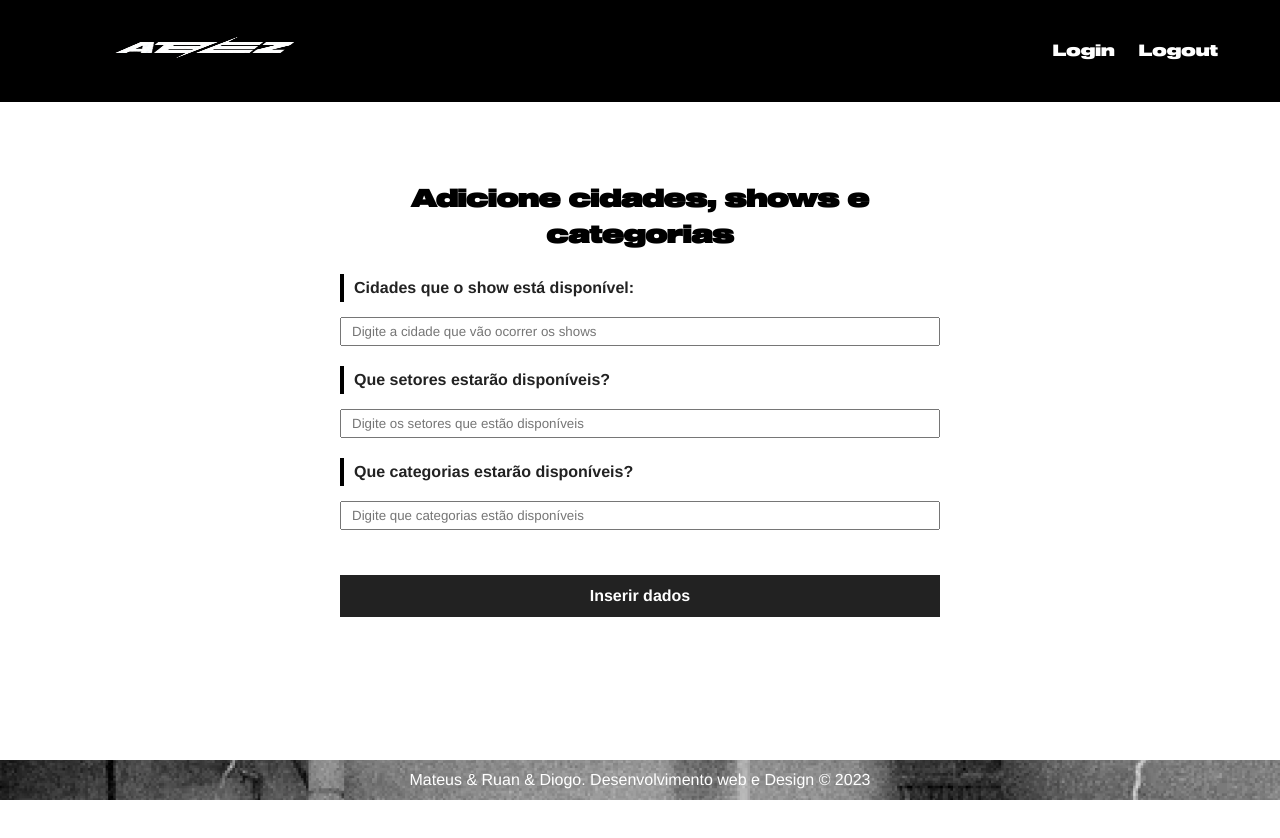
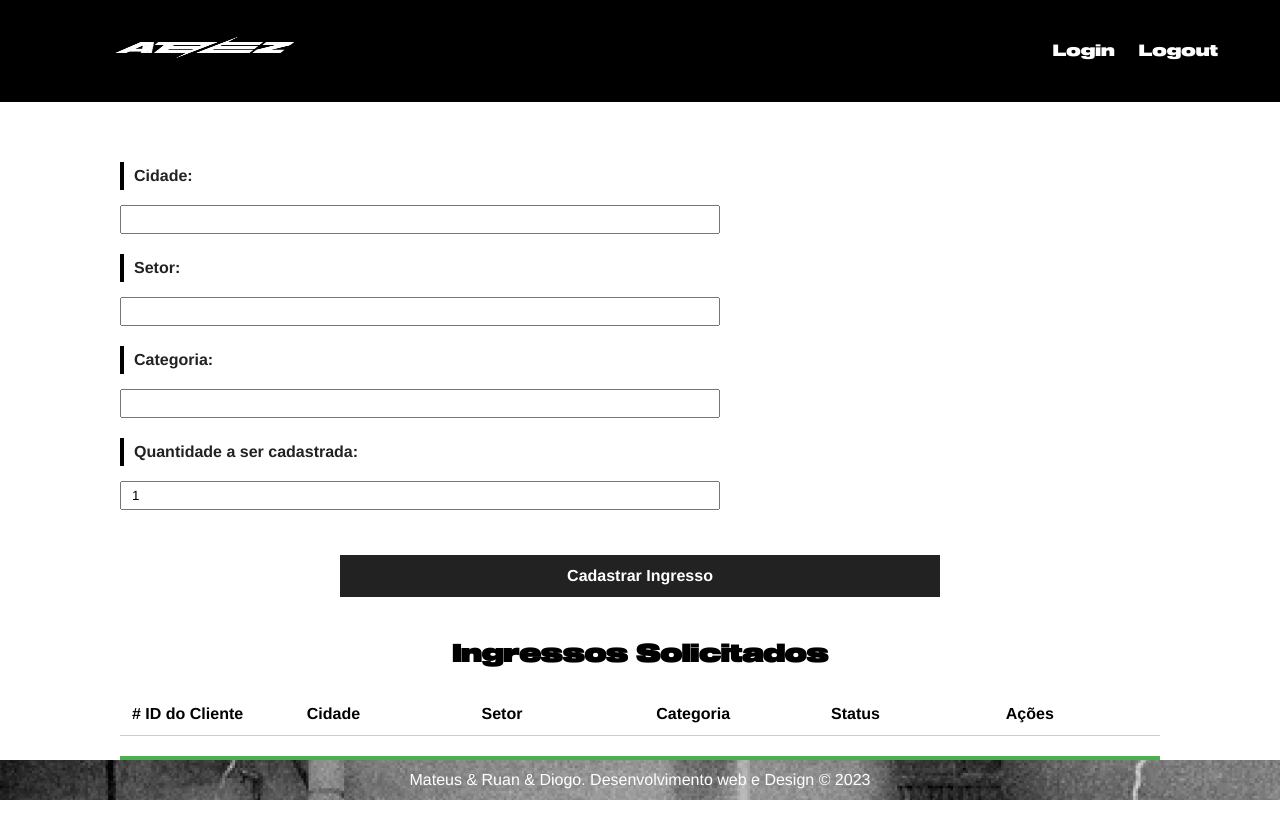
Before and after one commit to mateusfelipenobre/bilheteria, a Vue app: page /TelaAdm in a window 1280 px wide. Shown: the top 838 px of the page. Before the commit the page ends 800 px from the top, so only its background shows below. Built offline with nearby package versions, Linux system fonts and the light colour scheme; data requests are answered from the project's data file.

Commit message:
adicionei o componente DashboardAdm
adicionei o componente DashboardAdm

```diff
--- a/db/db.json
+++ b/db/db.json
@@ -65,5 +65,14 @@
       }
     ]
   },
-  "ticket": []
+  "ticket": [
+    {
+      "status": "aceito",
+      "id": 1
+    },
+    {
+      "status": "aceito",
+      "id": 2
+    }
+  ]
 }
--- a/src/components/DadosForm.vue
+++ b/src/components/DadosForm.vue
@@ -23,17 +23,25 @@
           <option v-for="categoria in categorias" :key="categoria.id" :value="categoria.tipo">{{ categoria.tipo }}</option>
         </select>
       </div>
-
       <div class="input-container">
-                <input id="comprar" class="submit-btn" type="submit" value= "Comprar ingresso">
+        <label for="quantidade">Quantidade de Ingressos (máximo 10)</label>
+        <input
+          type="number"
+          name="quantidade"
+          id="quantidade"
+          v-model.number="quantidade"
+          min="1"
+          max="10"
+        />
+      </div>
+      <div class="input-container">
+        <input id="comprar" class="submit-btn" type="submit" value="Comprar ingresso">
       </div>
     </form>
   </div>
-
 </template>
 
 <script>
-
 import Mensagem from "../components/Mensagem.vue";
 
 export default {
@@ -46,8 +54,9 @@ export default {
       cidade: null,
       setor: null,
       categoria: null,
+      quantidade: 1,
       msg: null
-        }
+    };
   },
   methods: {
     async getIngresso() {
@@ -59,44 +68,45 @@ export default {
       this.categorias = data.categorias;
     },
 
-        async createTicket(e){
+    async createTicket(e) {
+      e.preventDefault();
 
-            e.preventDefault();
+      if (this.quantidade < 1 || this.quantidade > 10) {
+        this.msg = "A quantidade de ingressos deve estar entre 1 e 10.";
+        return;
+      }
 
       const data = {
         cidade: this.cidade,
         setor: this.setor,
         categoria: this.categoria,
+        quantidade: this.quantidade,
         status: "solicitado"
-            }
+      };
 
       const dataJson = JSON.stringify(data);
 
       const req = await fetch("http://localhost:3000/ticket", {
         method: "POST",
-            headers: { "Content-Type" : "application/json" },
-            body: dataJson
+        headers: { "Content-Type": "application/json" },
+        body: dataJson,
       });
 
       const res = await req.json();
 
-
-           this.msg = 'Pedido realizado com sucesso';
+      this.msg = "Pedido realizado com sucesso";
 
       this.cidade = "";
       this.setor = "";
       this.categoria = "";
-
+      this.quantidade = 1; // redefinindo para o valor padrão
     }
-
-
-
   },
   mounted() {
-        this.getIngresso()
+    this.getIngresso();
   },
   components: {
     Mensagem
   }
-}
+};
 </script>
--- a/src/components/Dashboard.vue
+++ b/src/components/Dashboard.vue
@@ -7,6 +7,7 @@
         <div>Cidade</div>
         <div>Setor</div>
         <div>Categoria</div>
+        <div>Status</div>
         <div>Ações</div>
       </div>
     </div>
@@ -16,6 +17,7 @@
         <div>{{ ticket.cidade }}</div>
         <div>{{ ticket.setor }}</div>
         <div>{{ ticket.categoria }}</div>
+        <div>{{ ticket.status }}</div>
         <div>
           <button class="imprimir-btn">
             <a
@@ -55,6 +57,7 @@
           </option>
         </select>
       </div>
+
       <div class="input-container">
         <button class="submit-btn" type="submit">Salvar Edições</button>
       </div>
@@ -76,6 +79,7 @@ export default {
         cidade: null,
         setor: null,
         categoria: null,
+        status: null,
       },
       cidades: null,
       setores: null,
@@ -106,14 +110,15 @@ export default {
       this.editedTicket.cidade = ticket.cidade;
       this.editedTicket.setor = ticket.setor;
       this.editedTicket.categoria = ticket.categoria;
+      this.editedTicket.status = ticket.status;
     },
     async saveEdit() {
-      const { id, cidade, setor, categoria } = this.editedTicket;
+      const { id, cidade, setor, categoria, status } = this.editedTicket;
 
       const req = await fetch(`http://localhost:3000/ticket/${id}`, {
         method: "PUT",
         headers: { "Content-Type": "application/json" },
-        body: JSON.stringify({ cidade, setor, categoria }),
+        body: JSON.stringify({ cidade, setor, categoria, status }),
       });
 
       const res = await req.json();
@@ -127,6 +132,7 @@ export default {
         cidade: null,
         setor: null,
         categoria: null,
+        status: null,
       };
 
       this.getIngressos();
@@ -147,12 +153,7 @@ export default {
 };
 </script>
 
-
-
-
 <style scoped>
-
-
 #tabela {
   max-width: 1100px;
   margin: 0 auto;
@@ -191,7 +192,7 @@ export default {
   font-size: 12px;
   margin: 0 5px;
   cursor: pointer;
-        transition: .5s
+  transition: 0.5s;
 }
 .imprimir-btn:hover {
   background-color: transparent;
@@ -206,28 +207,25 @@ export default {
   font-size: 12px;
   margin: 0 auto;
   cursor: pointer;
-        transition: .5s
+  transition: 0.5s;
 }
 .delete-btn:hover {
   background-color: transparent;
   color: #222;
 }
-
 .edit-btn {
   background-color: blue;
   color: white;
   font-weight: bold;
-        border: 2px solid  blue;
+  border: 2px solid blue;
   padding: 5px;
   font-size: 12px;
   margin: 0 5px;
   cursor: pointer;
-        transition: .5s
+  transition: 0.5s;
 }
 .edit-btn:hover {
   background-color: transparent;
   color: #222;
 }
-
-
 </style>
--- /dev/null
+++ b/src/components/DashboardAdm.vue
@@ -0,0 +1,166 @@
+<template>
+  <div id="dashboard-adm">
+    <h2>Ingressos Solicitados</h2>
+
+    <!-- Lista de ingressos solicitados -->
+    <div id="tabela-head" class="ticket-row">
+      <div class="order-id"># ID do Cliente</div>
+      <div>Cidade</div>
+      <div>Setor</div>
+      <div>Categoria</div>
+      <div>Status</div>
+      <div>Ações</div>
+    </div>
+
+    <div v-for="ticket in tickets" :key="ticket.id" class="ticket-row">
+      <div>{{ ticket.id }}</div>
+      <div>{{ ticket.cidade }}</div>
+      <div>{{ ticket.setor }}</div>
+      <div>{{ ticket.categoria }}</div>
+      <div>{{ ticket.status }}</div>
+      <div>
+        <button @click="aceitarIngresso(ticket)" :disabled="ticket.status !== 'solicitado'" class="acao-btn aceitar-btn">Aceitar</button>
+        <button @click="negarIngresso(ticket)" :disabled="ticket.status !== 'solicitado'" class="acao-btn negar-btn">Negar</button>
+      </div>
+    </div>
+
+    <!-- Botão para Aceitar Alterações -->
+    <div class="input-container">
+      <button @click="aceitarAlteracoes" class="acao-btn aceitar-alteracoes-btn">Aceitar Alterações</button>
+    </div>
+  </div>
+</template>
+
+<script>
+export default {
+  name: "DashboardAdm",
+  data() {
+    return {
+      tickets: [],
+    };
+  },
+  methods: {
+    async getIngressosSolicitados() {
+      const req = await fetch("http://localhost:3000/ticket?solicitado=true");
+      const data = await req.json();
+      this.tickets = data;
+    },
+    async aceitarIngresso(ticket) {
+      if (ticket.status === 'solicitado') {
+        // Atualize o status no backend para 'aceito'
+        const req = await fetch(`http://localhost:3000/ticket/${ticket.id}`, {
+          method: 'PUT',
+          headers: { 'Content-Type': 'application/json' },
+          body: JSON.stringify({ status: 'aceito' }),
+        });
+
+        const res = await req.json();
+
+        // Atualize a lista de ingressos no Dashboard do Administrador
+        this.getIngressosSolicitados();
+      }
+    },
+    async negarIngresso(ticket) {
+      if (ticket.status === 'solicitado') {
+        // Atualize o status no backend para 'negado'
+        const req = await fetch(`http://localhost:3000/ticket/${ticket.id}`, {
+          method: 'PUT',
+          headers: { 'Content-Type': 'application/json' },
+          body: JSON.stringify({ status: 'negado' }),
+        });
+
+        const res = await req.json();
+
+        // Remova o ingresso da lista no Dashboard do Administrador
+        this.tickets = this.tickets.filter((t) => t.id !== ticket.id);
+      }
+    },
+    async aceitarAlteracoes() {
+      // Lógica para aceitar alterações (por exemplo, enviar uma requisição para o backend)
+      // Limpar a tabela e atualizar o status dos clientes
+      // Atualize a lista de ingressos
+      this.getIngressosSolicitados();
+    },
+  },
+  mounted() {
+    this.getIngressosSolicitados();
+  },
+};
+</script>
+
+<style scoped>
+#dashboard-adm {
+  max-width: 1100px;
+  margin: 0 auto;
+}
+
+#tabela-head {
+  font-weight: bold;
+  display: flex;
+  align-items: center;
+  justify-content: space-between;
+  padding: 12px;
+  border-bottom: 1px solid #ccc;
+}
+
+.ticket-row {
+  display: flex;
+  align-items: center;
+  justify-content: space-between;
+  padding: 12px;
+  border-bottom: 1px solid #ccc;
+}
+
+.ticket-row div {
+  width: 14%;
+}
+
+.input-container {
+  margin-top: 20px;
+}
+
+.acao-btn {
+  border: 2px solid transparent;
+  padding: 10px 15px;
+  cursor: pointer;
+  transition: border-color 0.3s, color 0.3s, background-color 0.3s;
+}
+
+.acao-btn:hover {
+  border: 2px solid transparent;
+}
+
+.acao-btn:active {
+  border: 2px solid transparent;
+  color: inherit;
+}
+
+.aceitar-btn {
+  background-color: #4caf50;
+  color: white;
+}
+
+.aceitar-btn:active {
+  background-color: transparent;
+  border-color: #4caf50;
+  color: #4caf50;
+}
+
+.negar-btn {
+  background-color: #ff5555;
+  color: white;
+}
+
+.negar-btn:active {
+  background-color: transparent;
+  border-color: #ff5555;
+  color: #ff5555;
+}
+
+.aceitar-alteracoes-btn {
+  background-color: #4caf50;
+  border-color: #4caf50;
+  color: white;
+}
+
+</style>
--- a/src/components/FormAdm.vue
+++ b/src/components/FormAdm.vue
@@ -1,95 +1,71 @@
 <template>
   <div>
-    <form id="adm-form" @submit.prevent="inserirDados">
-      <h2>Adicione cidades, shows e categorias</h2>
+    <form id="form-adm" @submit.prevent="cadastrarIngresso">
       <div class="input-container">
-        <label for="cidade">Cidades que o show está disponível:</label>
-        <input type="text" id="cidade" name="cidade" v-model="cidade" placeholder="Digite a cidade que vão ocorrer os shows">
+        <label for="cidade">Cidade:</label>
+        <input type="text" name="cidade" id="cidade" v-model="novaCidade" />
       </div>
       <div class="input-container">
-        <label for="setor">Que setores estarão disponíveis?</label>
-        <input type="text" id="setor" name="setor" v-model="setor" placeholder="Digite os setores que estão disponíveis">
+        <label for="setor">Setor:</label>
+        <input type="text" name="setor" id="setor" v-model="novoSetor" />
       </div>
       <div class="input-container">
-        <label for="categoria">Que categorias estarão disponíveis?</label>
-        <input type="text" id="categoria" name="categoria" v-model="categoria" placeholder="Digite que categorias estão disponíveis">
+        <label for="categoria">Categoria:</label>
+        <input type="text" name="categoria" id="categoria" v-model="novaCategoria" />
       </div>
-
       <div class="input-container">
-        <input class="submit-btn" type="submit" value="Inserir dados">
+        <label for="quantidadeDisponivel">Quantidade a ser cadastrada:</label>
+        <input type="number" name="quantidadeDisponivel" id="quantidadeDisponivel" v-model.number="novaQuantidade" />
+      </div>
+      <div class="input-container">
+        <input class="submit-btn" type="submit" value="Cadastrar Ingresso" />
       </div>
     </form>
   </div>
 </template>
 
 <script>
-import Mensagem from "../components/Mensagem.vue";
-
 export default {
-  name: "DadosForm",
   data() {
     return {
-      cidade: null,
-      setor: null,
-      categoria: null,
-      msg: null
+      novaCidade: "",
+      novoSetor: "",
+      novaCategoria: "",
+      novaQuantidade: 1, // valor padrão
     };
   },
   methods: {
-    async enviarDados(url, data) {
-      const response = await fetch(url, {
+    async cadastrarIngresso() {
+      const novoIngresso = {
+        cidade: this.novaCidade,
+        setor: this.novoSetor,
+        categoria: this.novaCategoria,
+        quantidadeDisponivel: this.novaQuantidade,
+      };
+
+      const dataJson = JSON.stringify(novoIngresso);
+
+      const req = await fetch("http://localhost:3000/ingresso", {
         method: "POST",
-        headers: {
-          "Content-Type": "application/json"
-        },
-        body: JSON.stringify(data)
+        headers: { "Content-Type": "application/json" },
+        body: dataJson,
       });
 
-      if (!response.ok) {
-        throw new Error(`Erro na requisição: ${response.statusText}`);
-      }
+      const res = await req.json();
 
-      return response.json();
+      // Lógica adicional, se necessário
+      console.log("Ingresso cadastrado com sucesso!");
+
+      // Limpar os campos após o cadastro
+      this.novaCidade = "";
+      this.novoSetor = "";
+      this.novaCategoria = "";
+      this.novaQuantidade = 1; // redefinindo para o valor padrão
     },
-
-    async inserirDados() {
-      try {
-        const endpoints = [
-          "http://localhost:3000/ingresso/cidades",
-          "http://localhost:3000/ingresso/setores",
-          "http://localhost:3000/ingresso/categorias"
-        ];
-
-        // Itera sobre os endpoints e envia os dados
-        for (const endpoint of endpoints) {
-          await this.enviarDados(endpoint, { tipo: this[endpoint.split("/").pop()] });
-        }
-
-        console.log('Dados inseridos com sucesso');
-
-        // Limpar os campos do formulário após a inserção
-        this.cidade = "";
-        this.setor = "";
-        this.categoria = "";
-
-        // Atualizar a lista de cidades, setores e categorias
-        this.$parent.getIngresso();
-      } catch (error) {
-        console.error('Erro ao inserir dados:', error);
-      }
-    }
   },
-  components: {
-    Mensagem
-  }
 };
 </script>
 
-
 <style scoped>
-  #adm-form {
-    max-width: 600px;
-    margin: 0 auto;
-  }
-
+/* Estilos opcionais podem ser adicionados aqui */
 </style>
--- a/src/components/LoginForm.vue
+++ b/src/components/LoginForm.vue
@@ -19,6 +19,8 @@
         </form>
         <p v-if="error" style="color: red;">{{ error }}</p>
 
+         <router-link to="TelaAdm">ADM</router-link> <br>
+          <router-link to="TelaUsuario">Usuário</router-link>
 
     </div>
 
--- a/src/views/TelaAdm.vue
+++ b/src/views/TelaAdm.vue
@@ -2,6 +2,7 @@
 
   <div class="main-container">
     <FormAdm/>
+    <DashboardAdm/>
 
   </div>
 
@@ -9,13 +10,15 @@
 
 <script>
 import FormAdm from "../components/FormAdm.vue"
+import DashboardAdm from "../components/DashboardAdm.vue"
 
 
 export default {
   name: "TelaAdm",
 
   components: {
-   FormAdm
+   FormAdm,
+   DashboardAdm
 
   }
 }
```
Lines whose indentation alone changed are shown as unchanged.
